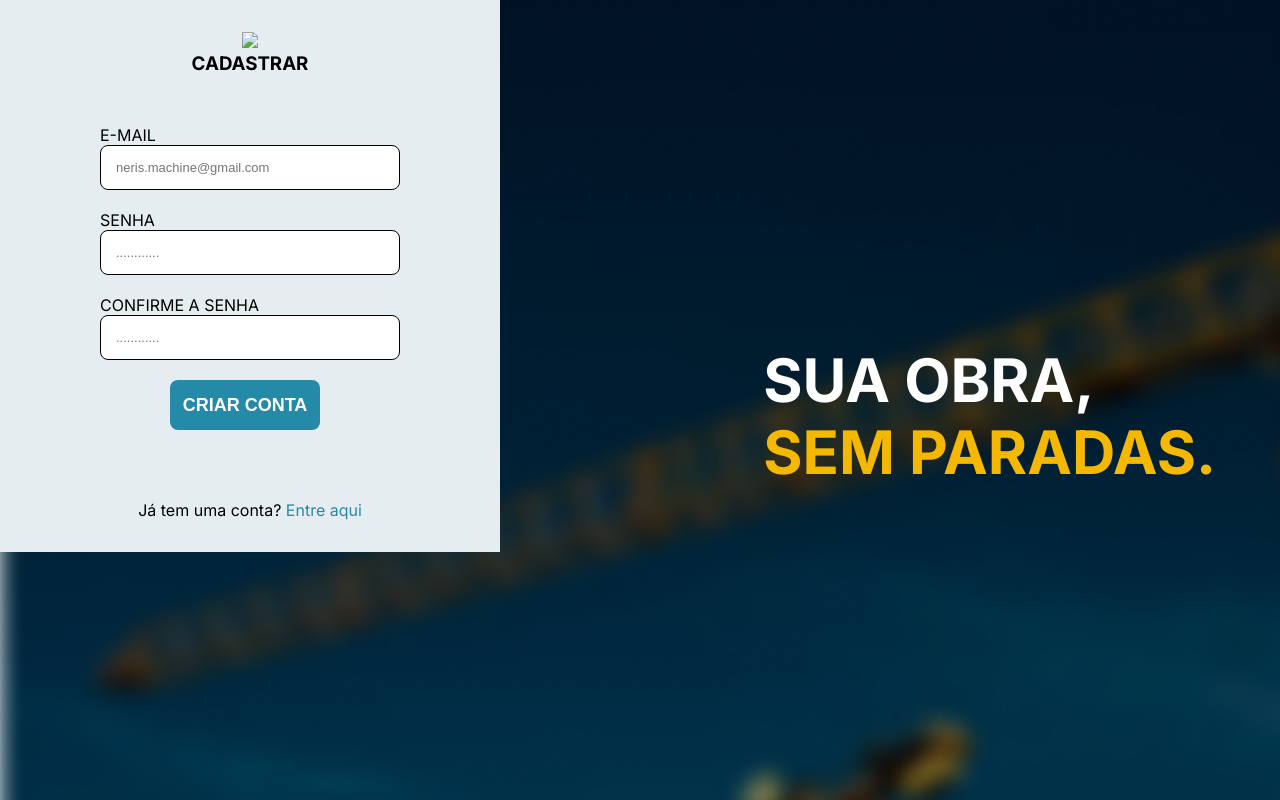
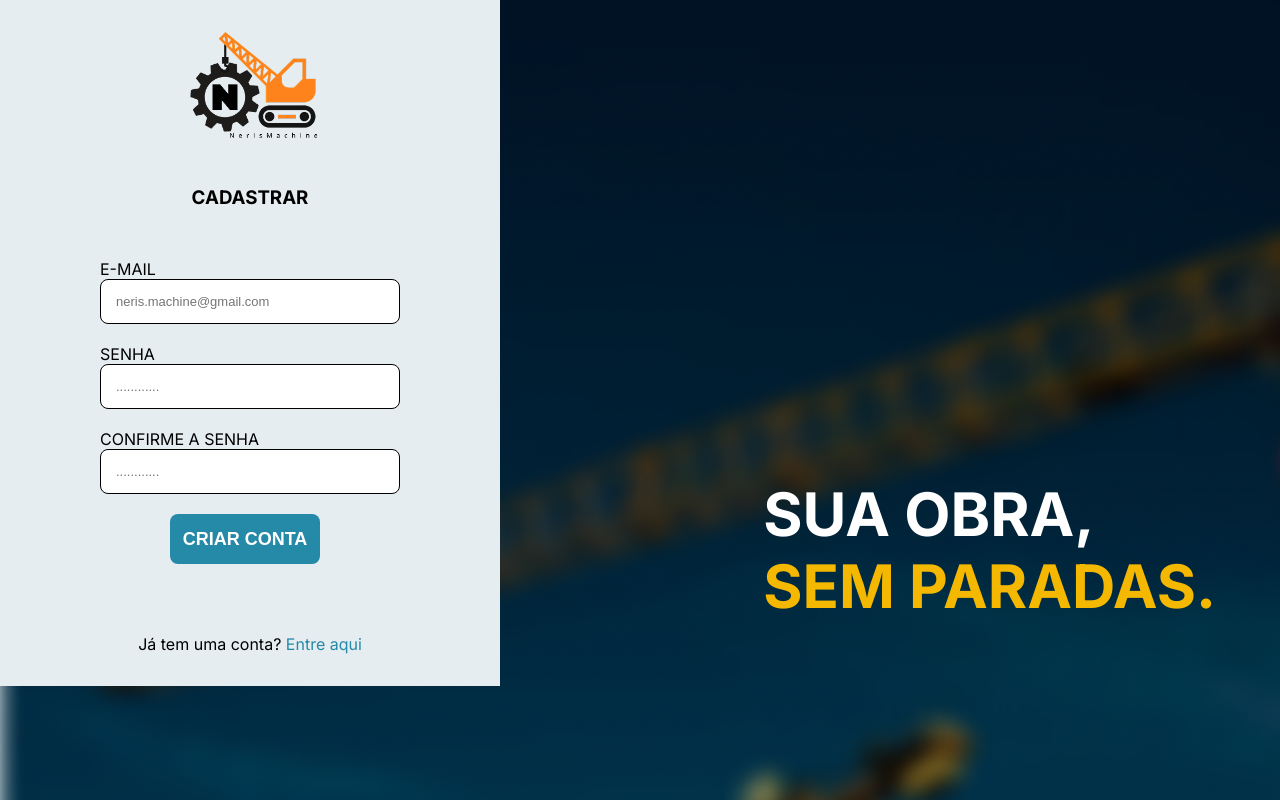
Before and after one commit to FilipeCampos2424/agendamento_maquinario, a plain HTML site: page src/frontend/cadastro.html in a window 1280 px wide. Drawn offline with Linux system fonts and the light colour scheme; files that its build step writes are made by us from their sources.

Commit message:
Logo do cadastro corrigida

```diff
--- a/src/frontend/cadastro.html
+++ b/src/frontend/cadastro.html
@@ -4,7 +4,7 @@
     <title>NerisMachines - Cadastro</title>
     <meta charset="UTF-8">
     <meta name="viewport" content="width=device-width, initial-scale=1.0">
-    <link rel="stylesheet" href="style.css">
+    <link rel="stylesheet" href="../frontend/css/style.css">
 <link rel="preconnect" href="https://fonts.googleapis.com">
     <link rel="preconnect" href="https://fonts.gstatic.com" crossorigin>
     <link href="https://fonts.googleapis.com/css2?family=Inter:wght@400;700&display=swap" rel="stylesheet">
@@ -16,7 +16,7 @@
 
     <div class="styleform">
     <div class="entrarlogostyle">
-    <img src="imgs/logo.png" width="150">
+    <img src="../imgs/logo.png" width="150">
     <h3>CADASTRAR</h3>
     </div>
 
```
